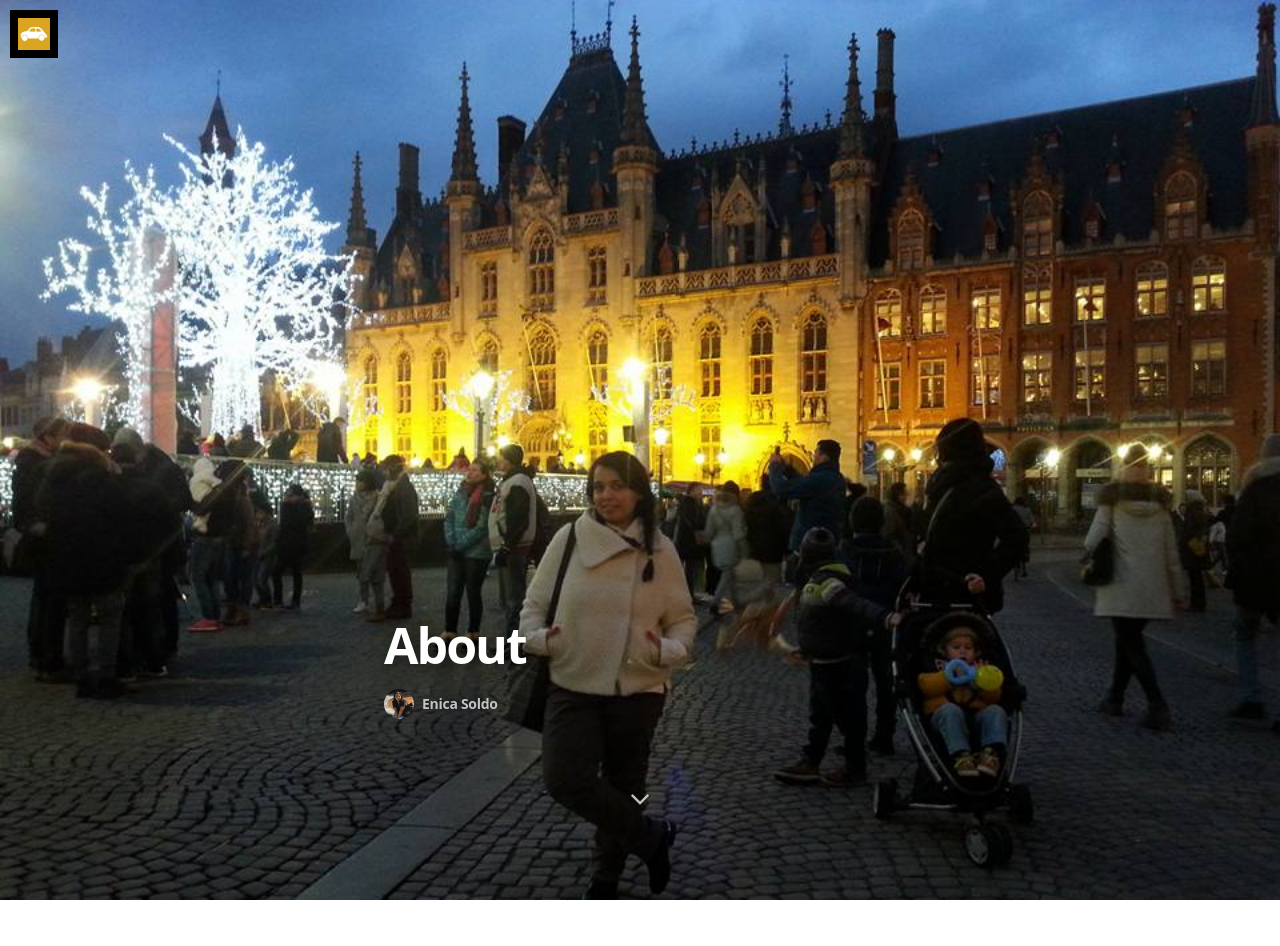
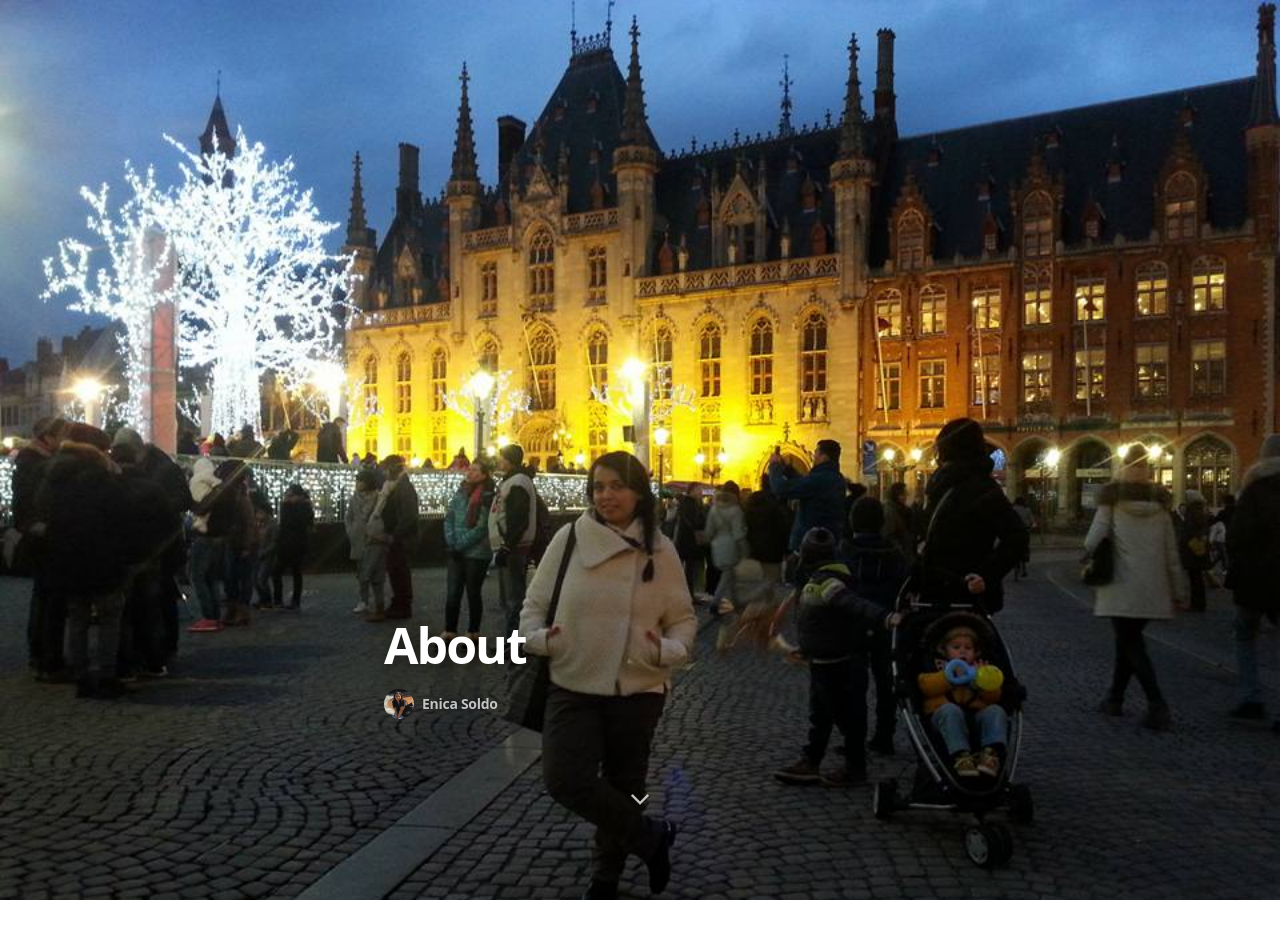
Before and after one commit to enicasoldo/allthesmalltrips.life, a Jekyll site: the page built from about.md, in a window 1280 px wide. Shown: the top 946 px of the page. Built offline with Jekyll 4.4.1, drawn with Linux system fonts in a browser that asks for light colours; nearby versions of some CDN libraries; some web fonts are replaced.

Commit message:
Remove header

```diff
--- a/_includes/header.html
+++ b/_includes/header.html
@@ -1,6 +1,2 @@
 <!-- header start -->
-
-{% if site.float_logo %}
-  <a href="{{ site.url }}{{ site.baseurl }}" class="logo-readium"><span class="logo" style="background-image: url({{ site.logo }})"></span></a>
-{% endif %}
 <!-- header end -->
--- a/css/main.sass
+++ b/css/main.sass
@@ -550,7 +550,8 @@
     text-indent: -9999px
     background-size: cover
     background-repeat: no-repeat
-    background-position: 0 20%
+    background-position: center
+    margin-bottom: 30px
   .inner
     width: 100%
     position: relative
```
